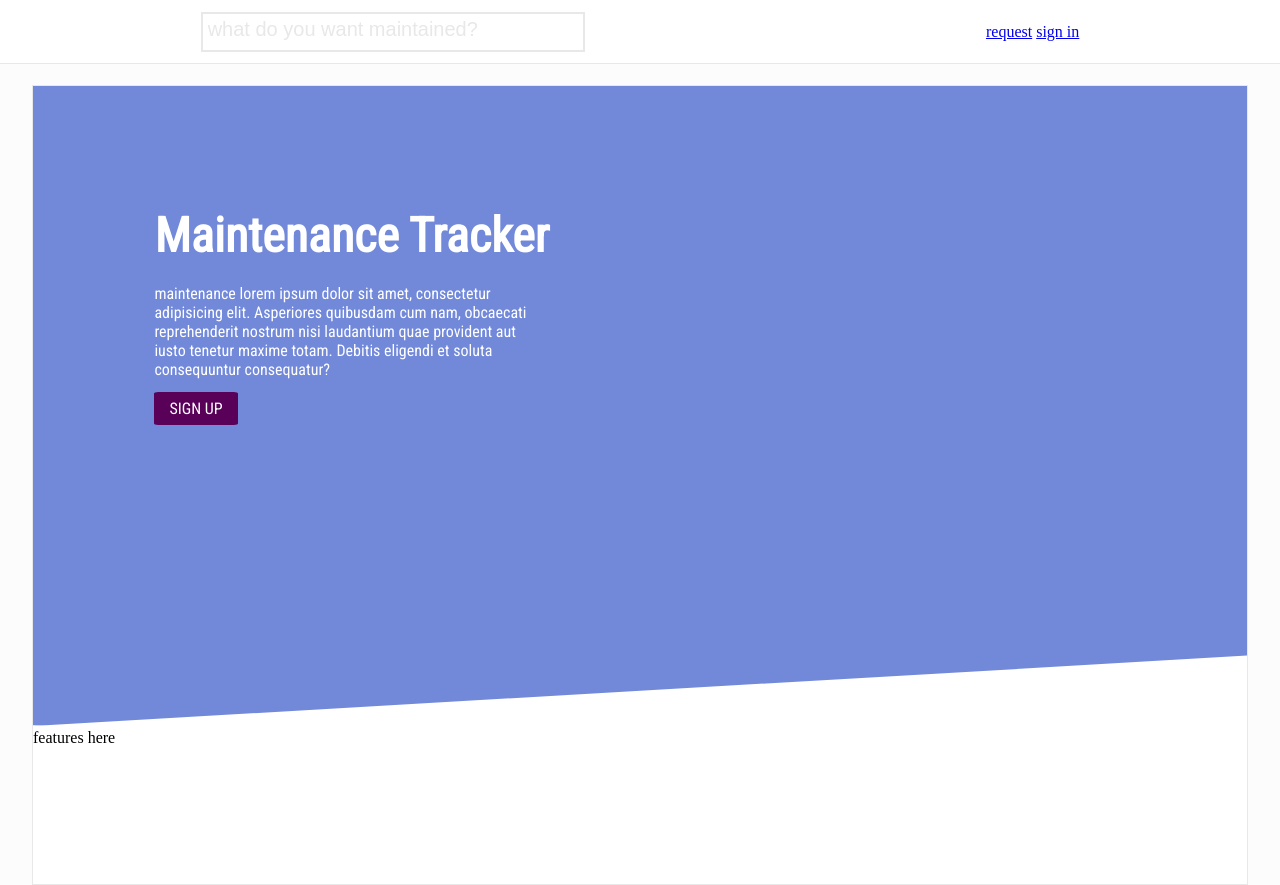
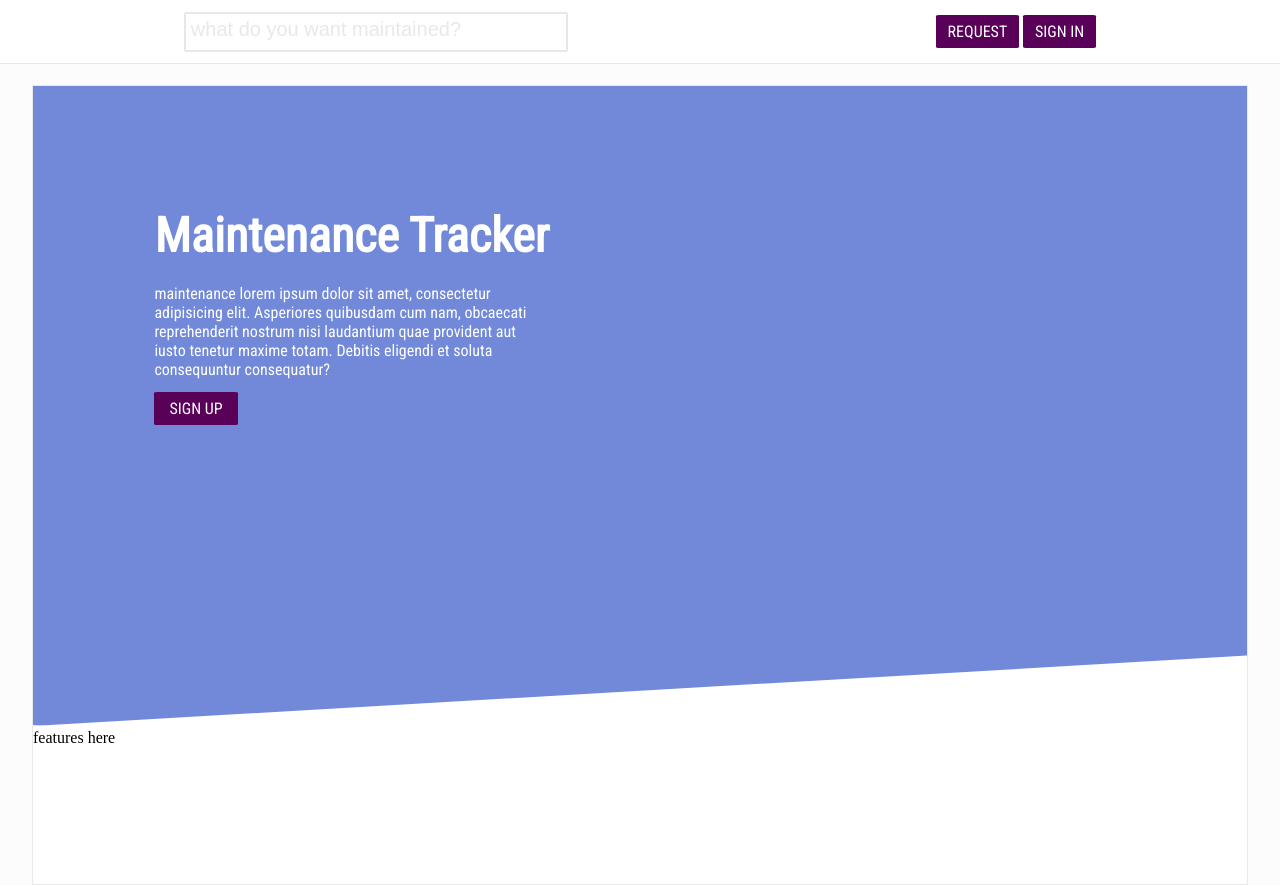
Before and after one commit to emmanuelnwogbo/maintenance-tracker-app, a plain HTML site: page index.html in a window 1280 px wide. Drawn offline with Linux system fonts and the light colour scheme.

Commit message:
implemented signin and request buttons

```diff
--- a/css/style.css
+++ b/css/style.css
@@ -22,12 +22,14 @@ body {
   display: flex;
   align-items: center;
   justify-content: space-around;
+  font-family: 'Roboto Condensed', sans-serif;
 }
 
 .header_input {
   width: 30%;
   height: 40px;
   border: 2px solid #e8e8e8;
+  border-radius: 2px;
   padding: 5px 5px;
 }
 
@@ -38,6 +40,15 @@ body {
 .header_input::placeholder {
   color: #e8e8e8;
   font-size: 1.5em;
+}
+
+.header_btns>* {
+  text-transform: uppercase;
+  background: #590059;
+  padding: 7px 12px;
+  border-radius: 4%;
+  text-decoration: none;
+  color: #fff;
 }
 
 .container {
@@ -80,7 +91,7 @@ body {
   text-transform: uppercase;
   background: #590059;
   padding: 7px 15px;
-  border-radius: 5%;
+  border-radius: 4%;
   text-decoration: none;
 }
 
```
